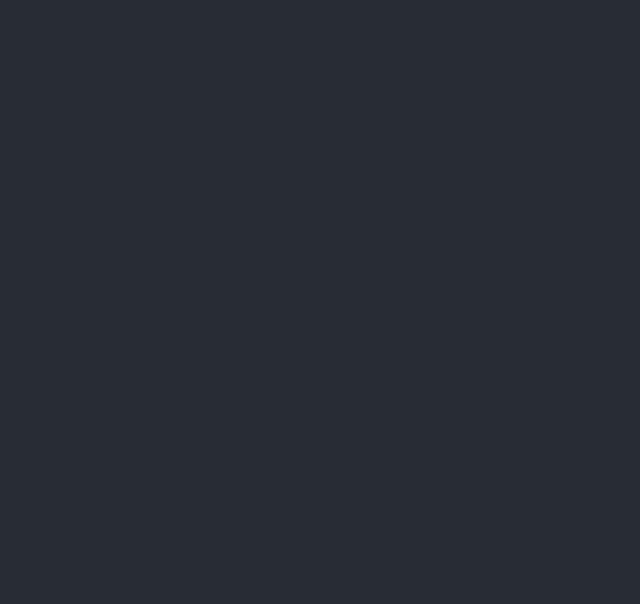
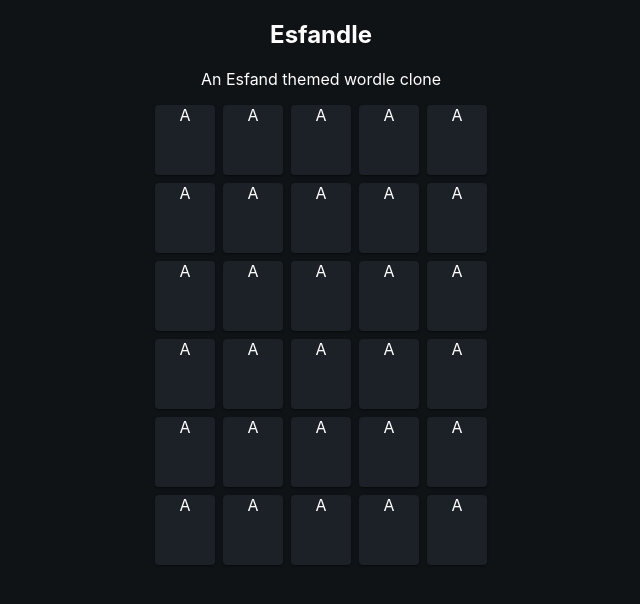
Before and after one commit to Esfands/Esfandle, a React (Create React App) app: page / in a window 1280 px wide. Shown: the top 604 px of the page, without its empty margins (319-959 px from the left). Built offline with nearby package versions, Linux system fonts and the light colour scheme.

Commit message:
Adding basic grid components

```diff
--- a/package.json
+++ b/package.json
@@ -3,6 +3,8 @@
   "version": "0.1.0",
   "private": true,
   "dependencies": {
+    "@emotion/react": "^11.7.1",
+    "@emotion/styled": "^11.6.0",
     "@mui/material": "^5.3.1",
     "@testing-library/jest-dom": "^5.16.1",
     "@testing-library/react": "^12.1.2",
--- a/public/index.html
+++ b/public/index.html
@@ -3,11 +3,11 @@
   <head>
     <meta charset="utf-8" />
     <link rel="icon" href="%PUBLIC_URL%/favicon.ico" />
-    <meta name="viewport" content="width=device-width, initial-scale=1" />
+    <meta name="viewport" content="initial-scale=1, width=device-width" />
     <meta name="theme-color" content="#000000" />
     <meta
       name="description"
-      content="Web site created using create-react-app"
+      content="Esfandle is a wordle clone based around an EsfandTV theme."
     />
     <link rel="apple-touch-icon" href="%PUBLIC_URL%/logo192.png" />
     <!--
@@ -24,7 +24,7 @@
       work correctly both with client-side routing and a non-root public URL.
       Learn how to configure a non-root public URL by running `npm run build`.
     -->
-    <title>React App</title>
+    <title>Esfandle - An Esfand Themed Wordle Clone</title>
   </head>
   <body>
     <noscript>You need to enable JavaScript to run this app.</noscript>
--- a/src/App.css
+++ b/src/App.css
@@ -36,3 +36,15 @@
     transform: rotate(360deg);
   }
 }
+
+body {
+  background-color: #101316;
+}
+
+h2 {
+  color: white;
+}
+
+p {
+  color: white;
+}
--- a/src/App.tsx
+++ b/src/App.tsx
@@ -1,11 +1,13 @@
 import React from 'react';
+import GameGrid from '../src/components/grid/Grid';
+import Header from '../src/components/Header';
 import './App.css';
 
 function App() {
   return (
     <div className="App">
-      <header className="App-header">
-      </header>
+      <Header/>
+      <GameGrid/>
     </div>
   );
 }
--- /dev/null
+++ b/src/components/Header.tsx
@@ -0,0 +1,10 @@
+const Header = () => {
+    return (
+        <div>
+            <h2>Esfandle</h2>
+            <p>An Esfand themed wordle clone</p>
+        </div>
+    )
+};
+
+export default Header;
--- a/src/components/grid/Cell.tsx
+++ b/src/components/grid/Cell.tsx
@@ -0,0 +1,10 @@
+import { Paper } from '@mui/material';
+
+const Cell = () => {
+
+    return (
+        <Paper sx={{ height: 70, width: 60 }} style={{backgroundColor: "#1b2126", color: "white"}}>A</Paper>
+    )
+};
+
+export default Cell;
--- a/src/components/grid/Grid.tsx
+++ b/src/components/grid/Grid.tsx
@@ -0,0 +1,33 @@
+import * as React from 'react';
+import { Grid, Box } from '@mui/material';
+import Row from './Row';
+
+const GameGrid = () => {
+
+  return (
+    <Box sx={{ display:"grid", justifyContent:"center", alignItems:"center"}}>
+      <Grid container spacing={1} justifyContent="center" alignItems="center">
+        <Grid container item spacing={1} justifyContent="center" alignItems="center">
+          <Row />
+        </Grid>
+        <Grid container item spacing={1} justifyContent="center" alignItems="center">
+          <Row />
+        </Grid>
+        <Grid container item spacing={1} justifyContent="center" alignItems="center">
+          <Row />
+        </Grid>
+        <Grid container item spacing={1} justifyContent="center" alignItems="center">
+          <Row />
+        </Grid>
+        <Grid container item spacing={1} justifyContent="center" alignItems="center">
+          <Row />
+        </Grid>
+        <Grid container item spacing={1} justifyContent="center" alignItems="center">
+          <Row />
+        </Grid>
+      </Grid>
+    </Box>
+  );
+}
+
+export default GameGrid;
--- a/src/components/grid/Row.tsx
+++ b/src/components/grid/Row.tsx
@@ -0,0 +1,27 @@
+import Cell from './Cell';
+import { Grid } from '@mui/material';
+
+const Row = () => {
+
+    return(
+        <>
+            <Grid item >
+                <Cell/>
+            </Grid>
+            <Grid item >
+                <Cell/>
+            </Grid>
+            <Grid item >
+                <Cell/>
+            </Grid>
+            <Grid item >
+                <Cell/>
+            </Grid>
+            <Grid item >
+                <Cell/>
+            </Grid>
+        </>
+    )
+};
+
+export default Row;
```
Also changed, not shown: src/components/Footer.tsx (added, +7 -0 lines), 1 other file (tests, documents, lock files or other folders).
